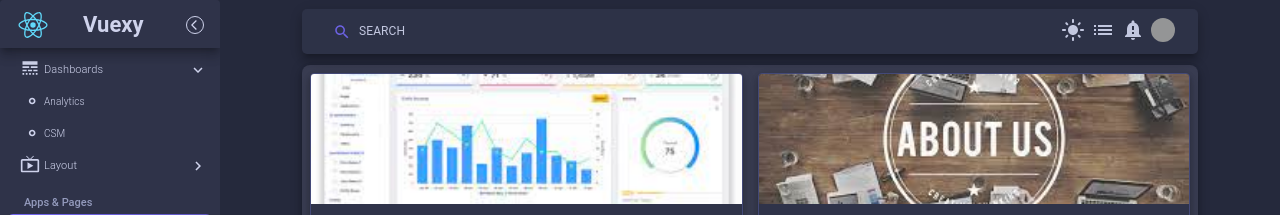
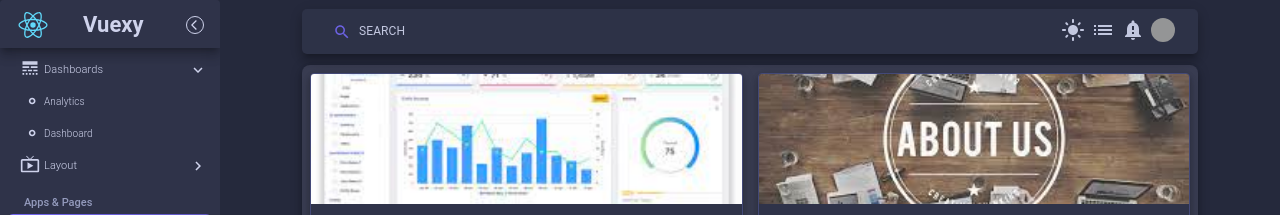
Before and after one commit to aliShab-dev/Vuexy-colon, a Next.js app: page / in a window 1280 px wide. Shown: the top 215 px of the page. Built offline with nearby package versions, Linux system fonts and the light colour scheme; grey boxes are pictures that could not be loaded.

Commit message:
analitics_refactored

```diff
--- a/src/component/leftBar/LeftBarLayout.jsx
+++ b/src/component/leftBar/LeftBarLayout.jsx
@@ -42,8 +42,8 @@ const accordian = [
       },
       {
         id:2,
-        name: 'CSM',
-        to: 'dashboard/csm'
+        name: 'Dashboard',
+        to: 'dashboard'
       },
     ]
   },
--- a/src/component/leftBar/component/accrodian & collapse/Collapse.jsx
+++ b/src/component/leftBar/component/accrodian & collapse/Collapse.jsx
@@ -27,6 +27,7 @@ export const CollapseComponent = ({index, items }) => {
        >
         {
         items.map(item => (
+          // console.log(item)
           <Link
             key={`${item.name} ${index}`}
             href={item.to}>
```
Also changed, not shown: src/pages/dashboard/index.js (renamed from src/pages/dashboard/csm.js).
